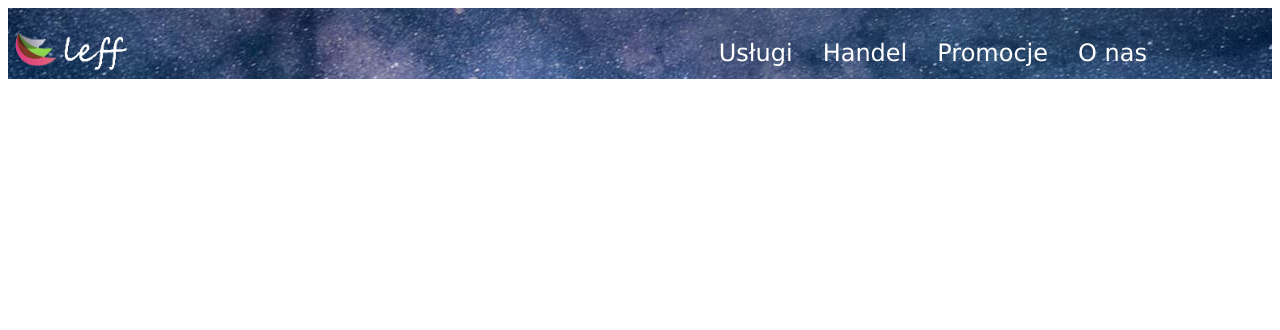
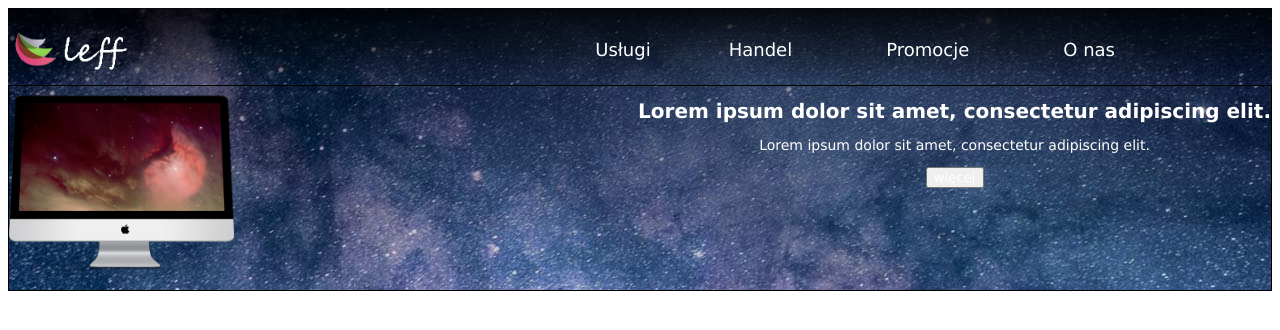
Before and after one commit to Minierson/Leff-site, a website: page app/partials/header.html in a window 1280 px wide. Drawn offline with nearby package versions, Linux system fonts and the light colour scheme; files that its build step writes are made by us from their sources; files whose address does not match are found by name.

Commit message:
Fixing the nav bar

```diff
--- a/app/partials/header.html
+++ b/app/partials/header.html
@@ -16,14 +16,20 @@
         <button class="btn-nav"><span></span></button>
         <nav class="main-nav">
           <ul>
-            <li><a href="#">Usługi</a></li>
+            <li class="dropdown">
+              <div class="dropbtn">Usługi</div>
+              <div class="dropdown-content">
+                <a href="#">Biuro wirtualne</a>
+                <a href="#">Digitalizacja</a>
+              </div>
+            </li>
             <li><a href="#">Handel</a></li>
             <li><a href="#">Promocje</a></li>
             <li><a href="#">O nas</a></li>
           </ul>
         </nav>
       </div>
-        <!--<div class="promo-container">
+        <div class="promo-container">
           <img id="promo-image" src="/img/promo_img.png" alt="zdjęcie komputera mac" />
           <div class="promo-text">
             <h1>Lorem ipsum dolor sit amet, consectetur adipiscing elit.</h1>
@@ -31,7 +37,7 @@
             <button class="promo-btn">
               <a href="#">więcej</a>
             </button>
-          </div>-->
+          </div>
       <!--<div class="promo-container">
         <img id="promo-image" src="/img/promo_img.png" alt="zdjęcie komputera mac" />
         <div class="promo-text">
--- a/app/scss/main.scss
+++ b/app/scss/main.scss
@@ -3,6 +3,7 @@
 *{
 	box-sizing: border-box;
 	font-family: Verdana, sans-serif;
+	// border: 1px solid red;
 }
 .container{
 	max-width: 1300px;
@@ -37,18 +38,66 @@ a{
 
 }
 /***** Nav- bar *******/
+.main-hdr{
+	background: linear-gradient(rgba(0,0,0, 0.8), transparent);
+
+}
+
+/**** Dropdown menu *****/
+
+.dropbtn{
+	color: white;
+	border: none;
+}
+.dropdown{
+	position: relative;
+	display: inline-block;
+	padding: 0 0 0 16px;
+	&-content{
+		display: none;
+		position: absolute;
+		background-color: rgba(50, 55, 79, 0.8);
+		text-align: center;
+		min-width: 160px;
+		box-shadow: 0px 8px 16px 0px;
+		z-index: 1;
+		a{
+			display: block;
+			padding: 12px 16px;
+			&:hover{
+				background-color: #8fd74f;
+			}
+		}
+	}
+	&:hover {
+		background-color: rgba(50, 55, 79, 0.7);
+	}
+	&:hover .dropdown-content{
+		display: block;
+	}
+}
+
 
 .main-nav{
 	float: right;
-	// opacity: 0;
-	// visibility: hidden;
 	display: none;
-	margin: 50px 20px 0 0;
+	margin: 50px 0 0 0;
 	ul{
 		list-style: none;
+		margin: 0;
+		padding: 0;
 		li{
-			font-size: 24px;
+			font-size: 18px;
 			margin-bottom: .5em;
+			padding: 16px;
+			text-align: left;
+			&:hover{
+				background-color: rgba(50, 55, 79, 0.7);
+			}
+			a{
+				padding: 16px;
+				text-align: center;
+			}
 		}
 	}
 }
@@ -59,7 +108,8 @@ a{
 		margin: 10px;
      li{
         float: left;
-        margin-left: 18px;
+		padding: 16px;
+        margin-left: -15px;
     	}
 	}
 }
@@ -68,8 +118,7 @@ a{
         display: none;
     }
     .main-nav{
-        // opacity: 1;
-        // visibility: visible;
+
 		display: block;
 		margin-right: 110px;
 		margin-top: 0;
@@ -141,60 +190,42 @@ a{
 
 }
 
-.main-hdr{
+
+#header{
 	background: url(../img/background.jpg);
-	background-position: 50% 50%;
 	background-repeat: no-repeat;
-
+	background-position: auto 405px;
 
 }
 
 
-// #header{
-// 	background: url(../img/background.jpg);
-// 	background-position: 50% 50%;
-// 	background-repeat: no-repeat;
-// 	height: 405px;
-// 	position: relative;
-// 	&-background{
-// 		background: linear-gradient(rgba(0,0,0, 0.5), transparent);
-// 		height: inherit;
-// 		// position: absolute;
-// 			&:after{
-// 				content: "";
-// 				clear: both;
-// 				display: table;
-// 			}
-// 	}
-// }
+/****** Promo box ******/
+.promo-container{
+	display: flex;
+	flex-direction: row;
+	// left: 200px;
+	position: relative;
+	border: 1px solid black;
+	flex-wrap: wrap-reverse;
+	// top: 210px;
+	max-width: inherit;
 
-// /****** Promo box ******/
-// .promo-container{
-// 	display: flex;
-// 	flex-direction: row;
-// 	left: 200px;
-// 	position: absolute;
-// 	border: 1px solid black;
-// 	flex-wrap: wrap-reverse;
-// 	top: 210px;
-// 	max-width: inherit;
-
-// 	justify-content: space-between;
+	justify-content: space-between;
 
 
-// }
-// #promo-image{
-// 	width: 226px;
-// 	height: 204px;
+}
+#promo-image{
+	width: 226px;
+	height: 204px;
 
-// }
-// .promo-text{
-// 	color: white;
-// 	text-align: center;
-// 	h1{
-// 		font-size: 20px;
-// 	}
-// 	p{
-// 		font-size: 14px;
-// 	}
-// }
+}
+.promo-text{
+	color: white;
+	text-align: center;
+	h1{
+		font-size: 20px;
+	}
+	p{
+		font-size: 14px;
+	}
+}
```
Also changed, not shown: dist/css/main.css, dist/index.html.
